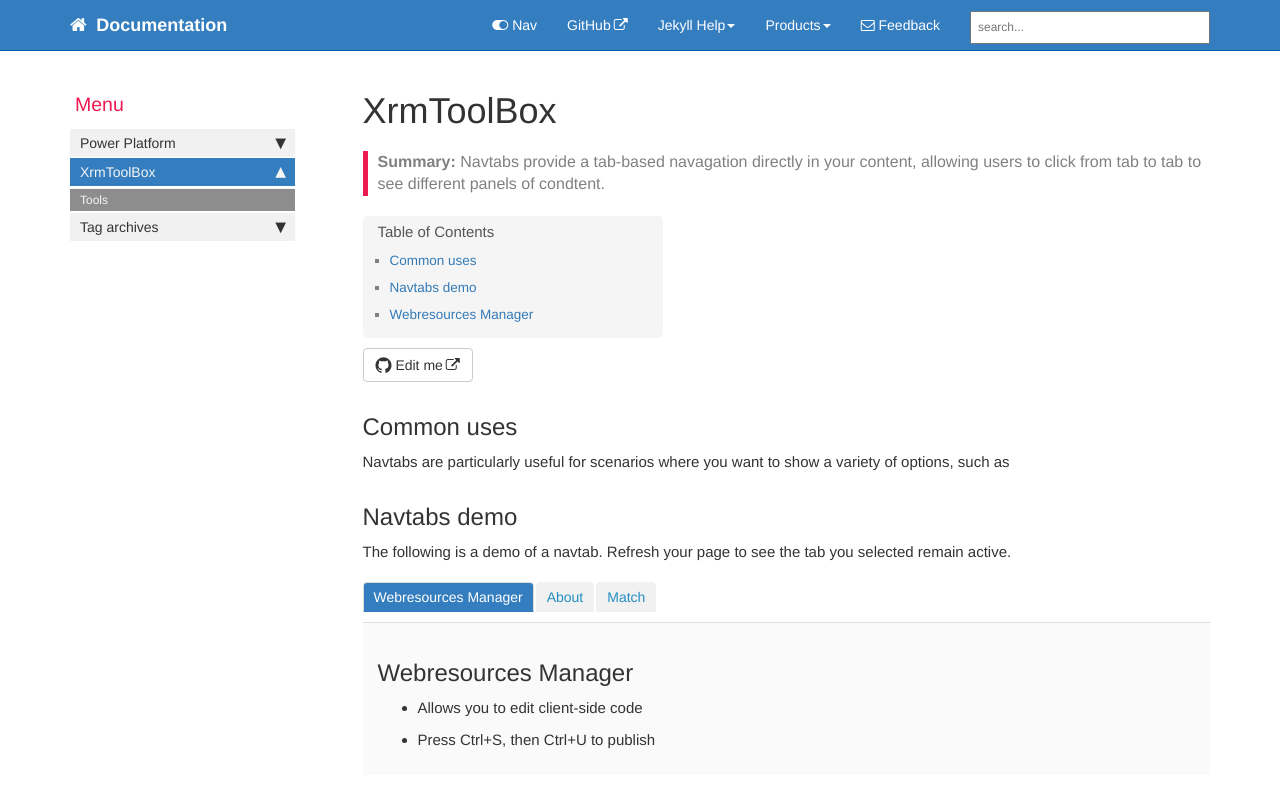
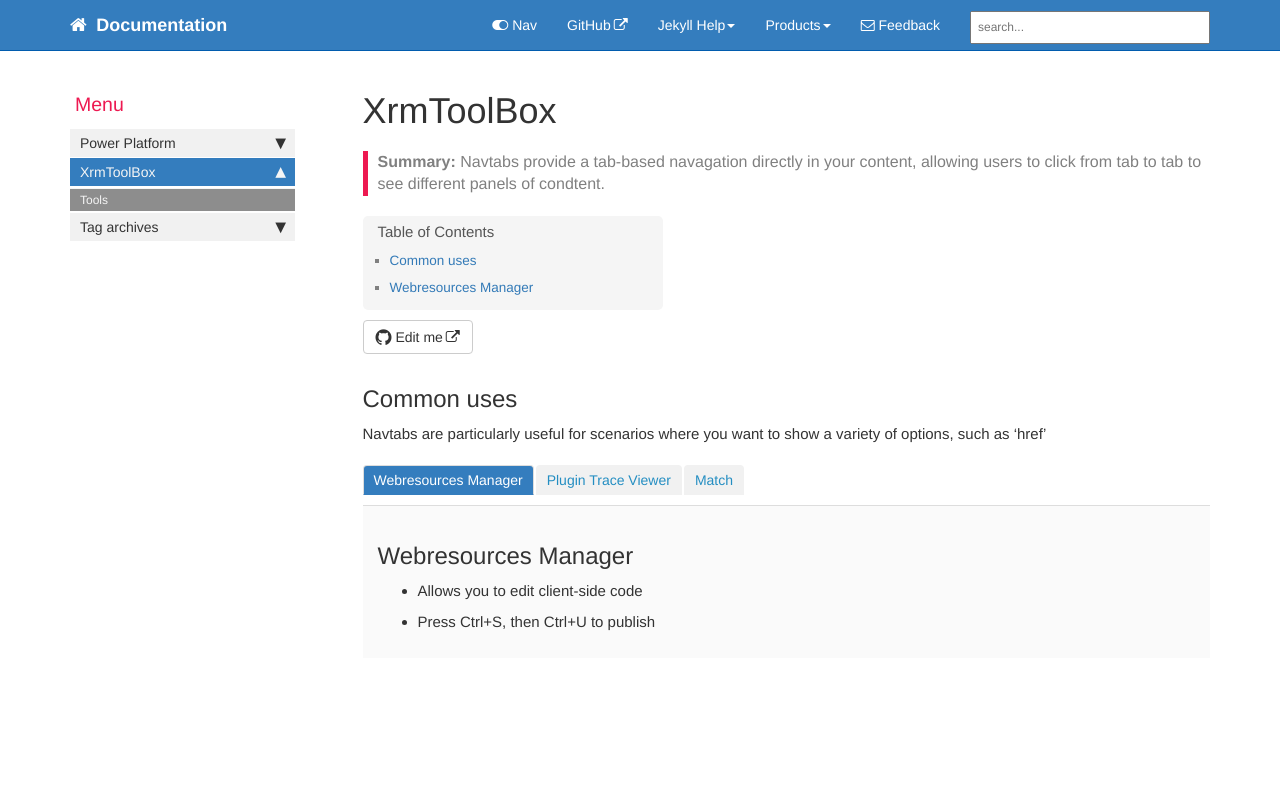
Before and after one commit to gedeontofidji/Documentation, a Jekyll site: the page built from pages/mydoc/mydoc_xrmtoolbox_tool.md, in a window 1280 px wide. Shown: the top 788 px of the page. Built offline with Jekyll 4.4.1, drawn with Linux system fonts in a browser that asks for light colours; comment, search, counter and statistics services are not loaded.

Commit message:
Update mydoc_xrmtoolbox_tool.md

```diff
--- a/pages/mydoc/mydoc_xrmtoolbox_tool.md
+++ b/pages/mydoc/mydoc_xrmtoolbox_tool.md
@@ -11,15 +11,11 @@ folder: mydoc
 
 ## Common uses
 
-Navtabs are particularly useful for scenarios where you want to show a variety of options, such as
-
-## Navtabs demo
-
-The following is a demo of a navtab. Refresh your page to see the tab you selected remain active.
+Navtabs are particularly useful for scenarios where you want to show a variety of options, such as 'href'
 
 <ul id="profileTabs" class="nav nav-tabs">
     <li class="active"><a class="noCrossRef" href="#webresources-manager" data-toggle="tab">Webresources Manager</a></li>
-    <li><a class="noCrossRef" href="#about" data-toggle="tab">About</a></li>
+    <li><a class="noCrossRef" href="#plugin-trace-viewer" data-toggle="tab">Plugin Trace Viewer</a></li>
     <li><a class="noCrossRef" href="#match" data-toggle="tab">Match</a></li>
 </ul>
   <div class="tab-content">
@@ -30,9 +26,12 @@ The following is a demo of a navtab. Refresh your page to see the tab you select
 * Press Ctrl+S, then Ctrl+U to publish
 </div>
 
-<div role="tabpanel" class="tab-pane" id="about">
-    <h2>About</h2>
-    <p>Lorem ipsum dolor sit amet, consectetur adipiscing elit. Aliquam vel sollicitudin felis. Sed eu arcu sed ipsum semper luctus eu a tortor. Suspendisse id leo eu metus laoreet varius. Mauris consequat accumsan ex, a iaculis metus fermentum a. Praesent sit amet fermentum leo. Aliquam feugiat, nibh in u ltrices mattis, felis ipsum venenatis metus, vel vehicula libero mauris a enim. Sed placerat est ac lectus vestibulum tempor. Quisque ut condimentum massa. Proin venenatis leo id urna cursus blandit. Vivamus sit amet hendrerit metus.about</p></div>
+<div role="tabpanel" class="tab-pane" id="plugin-trace-viewer">
+    <h2>Plugin Trace Viewer</h2>
+    <ul>
+      <li>Allows you to debug/view all server-side code executions</li>
+    </ul>
+</div>
 
 <div role="tabpanel" class="tab-pane" id="match">
     <h2>Match</h2>
```
